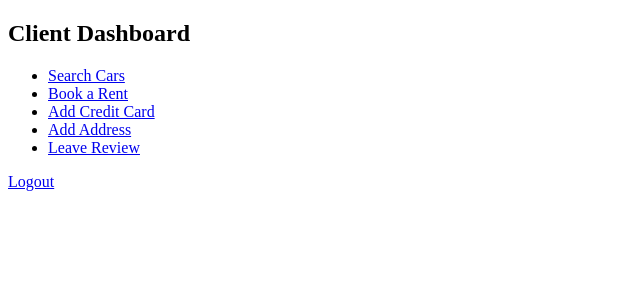
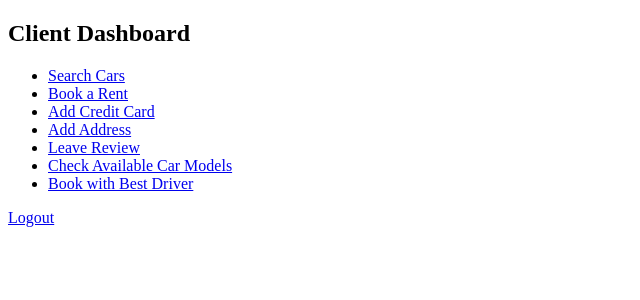
Before and after one commit to dmuno2/cs480proj, a Flask app: page /client/dashboard in a window 1280 px wide. Shown: the top 300 px of the page, without its empty margins (0-640 px from the left). Run offline with Flask 3, Linux system fonts and the light colour scheme; the visitor is signed in with stand-in values (Sample User, id 1); some libraries are stand-ins or nearby versions.

Commit message:
shayan update

```diff
--- a/app.py
+++ b/app.py
@@ -356,6 +356,34 @@ def client_add_address():
 
     return render_template('client_address.html')
 
+@app.route('/client/available_models', methods=['GET', 'POST'])
+def available_models():
+    if 'client_email' not in session:
+        return redirect(url_for('client_login'))
+
+    available_models = []
+    if request.method == 'POST':
+        rent_date = request.form['rent_date']
+
+        conn = get_db_connection()
+        cur = conn.cursor()
+        try:
+            cur.execute("""
+                SELECT DISTINCT m.modelid, m.color, m.transmission, m.construction_year
+                FROM model m
+                JOIN candrive cd ON m.modelid = cd.modelid
+                LEFT JOIN rent r_model ON m.modelid = r_model.modelid AND r_model.rent_date = %s
+                LEFT JOIN rent r_driver ON cd.driver_name = r_driver.driver_name AND r_driver.rent_date = %s
+                WHERE r_model.rentid IS NULL AND r_driver.rentid IS NULL;
+            """, (rent_date, rent_date))
+
+            available_models = cur.fetchall()
+        finally:
+            cur.close()
+            conn.close()
+
+    return render_template('available_models.html', available_models=available_models)
+
 # CLIENT - LEAVE REVIEW
 @app.route('/client/review', methods=['GET', 'POST'])
 def client_leave_review():
@@ -405,6 +433,55 @@ def client_leave_review():
         return redirect(url_for('client_dashboard'))
 
     return render_template('client_review.html')
+
+@app.route('/client/book_best_driver', methods=['GET', 'POST'])
+def book_best_driver():
+    if 'client_email' not in session:
+        return redirect(url_for('client_login'))
+
+    best_driver = None
+
+    if request.method == 'POST':
+        rentid = request.form['rentid']
+        rent_date = request.form['rent_date']
+        modelid = request.form['modelid']
+        client_email = session['client_email']
+
+        conn = get_db_connection()
+        cur = conn.cursor()
+        try:
+            # SQL to find best available driver
+            cur.execute("""
+                SELECT d.driver_name
+                FROM CanDrive d
+                LEFT JOIN Rent r ON d.driver_name = r.driver_name AND r.rent_date = %s
+                LEFT JOIN Review rv ON d.driver_name = rv.name
+                WHERE d.modelid = %s AND r.driver_name IS NULL
+                GROUP BY d.driver_name
+                ORDER BY AVG(rv.rating) DESC NULLS LAST
+                LIMIT 1;
+            """, (rent_date, modelid))
+
+            best_driver_row = cur.fetchone()
+            if not best_driver_row:
+                flash("No available driver found for this model on that date.")
+            else:
+                best_driver = best_driver_row[0]
+                cur.execute("""
+                    INSERT INTO Rent (rentid, rent_date, client_email, driver_name, modelid)
+                    VALUES (%s, %s, %s, %s, %s);
+                """, (rentid, rent_date, client_email, best_driver, modelid))
+                conn.commit()
+                flash("Rent successfully booked!")
+        except Exception as e:
+            conn.rollback()
+            flash(f"Booking error: {e}")
+        finally:
+            cur.close()
+            conn.close()
+
+    return render_template('book_best_driver.html', best_driver=best_driver)
+
 
 
 # ------------- Driver -------------
--- a/templates/client_dashboard.html
+++ b/templates/client_dashboard.html
@@ -11,6 +11,8 @@
         <li><a href="{{ url_for('add_creditcard') }}">Add Credit Card</a></li>
         <li><a href="{{ url_for('client_add_address') }}">Add Address</a></li>
         <li><a href="{{ url_for('client_leave_review') }}">Leave Review</a></li>
+        <li><a href="{{ url_for('available_models') }}">Check Available Car Models</a></li>
+        <li><a href="{{ url_for('book_best_driver') }}">Book with Best Driver</a></li>
     </ul>
     <p><a href="{{ url_for('logout') }}">Logout</a></p>
 </body>
```
Also changed, not shown: templates/available_models.html (added, +31 -0 lines), templates/book_best_driver.html (added, +22 -0 lines).
